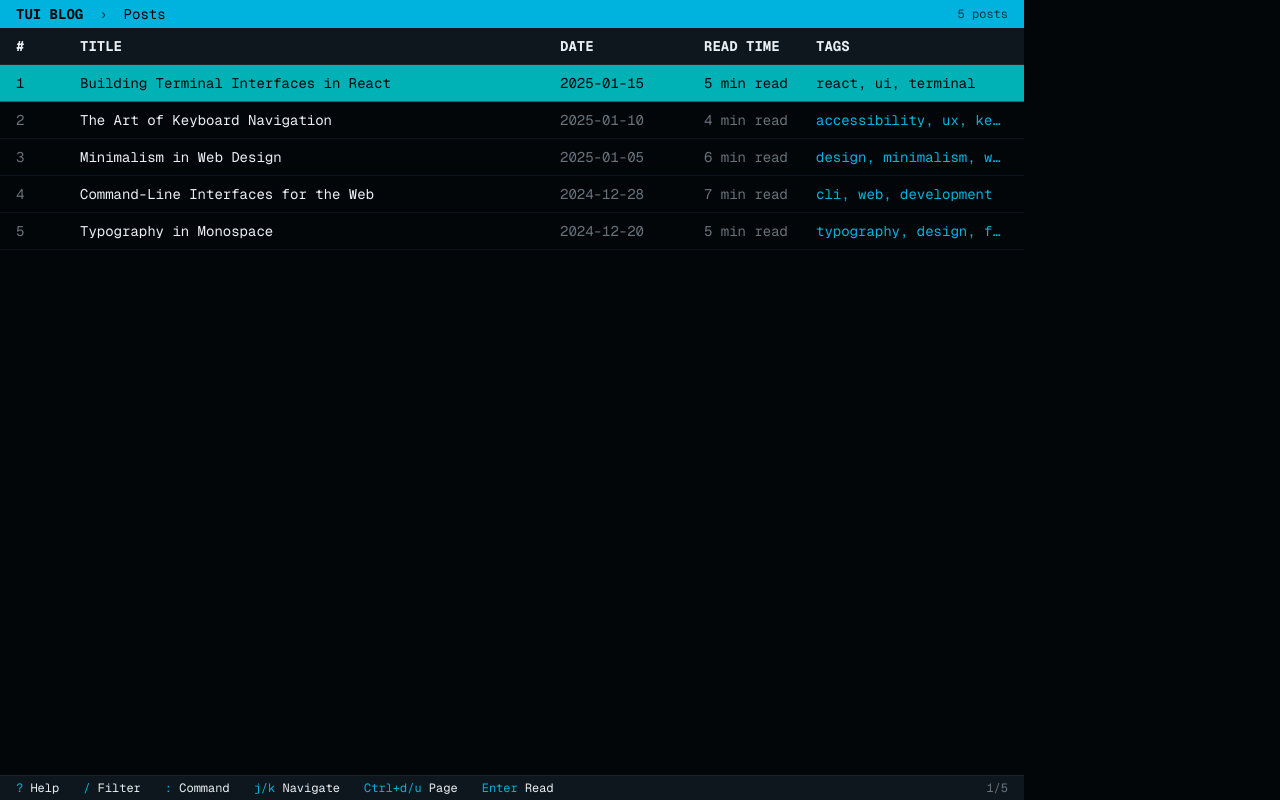
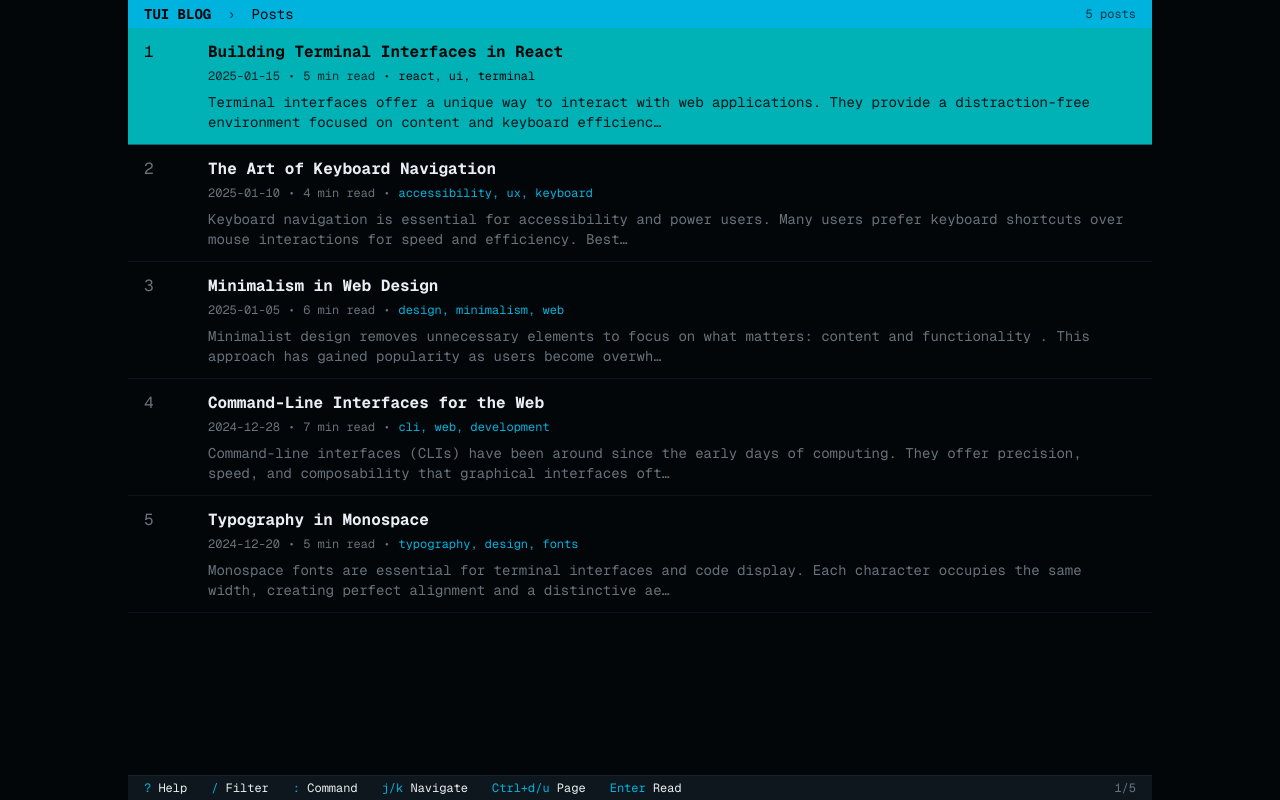
Before and after one commit to pi9x/terminal-blog, a Next.js app in the folder frontend/: page / in a window 1280 px wide. Built offline with nearby package versions, Linux system fonts and the light colour scheme.

Commit message:
Enhance UI and keyboard actions

```diff
--- a/frontend/components/terminal.tsx
+++ b/frontend/components/terminal.tsx
@@ -19,6 +19,7 @@ export default function Terminal() {
   const containerRef = useRef<HTMLDivElement>(null);
   const tableRowsRef = useRef<HTMLDivElement>(null);
   const selectedRowRef = useRef<HTMLDivElement>(null);
+  const contentRef = useRef<HTMLDivElement>(null);
 
   useEffect(() => {
     if (commandMode || isFiltering) {
@@ -48,11 +49,44 @@ export default function Terminal() {
     }
   }, [selectedIndex, currentView]);
 
+  // Keep Terminal focused for keyboard navigation without stealing focus from inputs
+  useEffect(() => {
+    const focusContainer = () => {
+      // Defer to end of event loop to avoid interfering with other focus flows
+      setTimeout(() => {
+        containerRef.current?.focus();
+      }, 0);
+    };
+
+    const isEditableTarget = (el: EventTarget | null) => {
+      const node = el as HTMLElement | null;
+      if (!node) return false;
+      if (node.isContentEditable) return true;
+      return !!node.closest(
+        'input, textarea, select, [contenteditable], [contenteditable=""], [contenteditable="true"]',
+      );
+    };
+
+    const onKeyDownCapture = (e: KeyboardEvent) => {
+      if (commandMode || isFiltering) return;
+      if (isEditableTarget(e.target)) return;
+      if (document.activeElement !== containerRef.current) {
+        focusContainer();
+      }
+    };
+
+    document.addEventListener("keydown", onKeyDownCapture, true);
+    return () => {
+      document.removeEventListener("keydown", onKeyDownCapture, true);
+    };
+  }, [commandMode, isFiltering]);
+
   const handleKeyDown = (e: React.KeyboardEvent) => {
     if (commandMode) {
       if (e.key === "Escape") {
         setCommandMode(false);
         setCommandInput("");
+        setTimeout(() => containerRef.current?.focus(), 0);
       } else if (e.key === "Enter") {
         executeCommand(commandInput);
         setCommandMode(false);
@@ -65,6 +99,7 @@ export default function Terminal() {
       if (e.key === "Escape") {
         setIsFiltering(false);
         setFilterText("");
+        setTimeout(() => containerRef.current?.focus(), 0);
       } else if (e.key === "Enter") {
         setIsFiltering(false);
       }
@@ -112,27 +147,30 @@ export default function Terminal() {
         setSelectedIndex(filteredPosts.length - 1);
       } else if (e.key === "d" && e.ctrlKey) {
         e.preventDefault();
-        const pageSize = Math.floor(
-          (tableRowsRef.current?.clientHeight || 0) / 40,
-        );
+        const jump = getPageJumpCount(1);
         setSelectedIndex((prev) =>
-          Math.min(filteredPosts.length - 1, prev + pageSize),
+          Math.min(filteredPosts.length - 1, prev + jump),
         );
       } else if (e.key === "u" && e.ctrlKey) {
         e.preventDefault();
-        const pageSize = Math.floor(
-          (tableRowsRef.current?.clientHeight || 0) / 40,
-        );
-        setSelectedIndex((prev) => Math.max(0, prev - pageSize));
+        const jump = getPageJumpCount(-1);
+        setSelectedIndex((prev) => Math.max(0, prev - jump));
       } else if (e.key === "Enter" || e.key === "l" || e.key === "ArrowRight") {
         e.preventDefault();
         setSelectedPost(filteredPosts[selectedIndex].id - 1);
         setCurrentView("post");
       }
-    } else if (currentView === "post") {
+    } else if (currentView === "post" || currentView === "help") {
       if (e.key === "Escape" || e.key === "h" || e.key === "ArrowLeft") {
         setCurrentView("list");
         setSelectedPost(null);
+        setTimeout(() => containerRef.current?.focus(), 0);
+      } else if (e.key === "j" || e.key === "ArrowDown") {
+        e.preventDefault();
+        contentRef.current?.scrollBy({ top: 60, behavior: "auto" });
+      } else if (e.key === "k" || e.key === "ArrowUp") {
+        e.preventDefault();
+        contentRef.current?.scrollBy({ top: -60, behavior: "auto" });
       }
     }
   };
@@ -160,10 +198,39 @@ export default function Terminal() {
       )
     : blogPosts;
 
+  const getPreviewText = (html: string, maxLen = 160): string => {
+    // SSR-safe: strip tags with regex instead of using DOM
+    const text = html
+      .replace(/<script[\s\S]*?<\/script>/gi, "")
+      .replace(/<style[\s\S]*?<\/style>/gi, "")
+      .replace(/<[^>]+>/g, " ");
+    const clean = text.replace(/\s+/g, " ").trim();
+    return clean.length > maxLen ? clean.slice(0, maxLen - 1) + "…" : clean;
+  };
+
+  const getPageJumpCount = (direction: 1 | -1) => {
+    const container = tableRowsRef.current;
+    if (!container) return 5;
+    const viewport = container.clientHeight;
+    const children = Array.from(container.children) as HTMLElement[];
+    let sum = 0;
+    let count = 0;
+    let i = selectedIndex;
+    while (true) {
+      i += direction;
+      if (i < 0 || i >= children.length) break;
+      const h = children[i].getBoundingClientRect().height || 0;
+      sum += h;
+      count += 1;
+      if (sum >= viewport - 24) break;
+    }
+    return Math.max(1, count);
+  };
+
   return (
     <div
       ref={containerRef}
-      className="h-full max-w-5xl bg-background text-foreground flex flex-col"
+      className="h-full max-w-5xl mx-auto bg-background text-foreground flex flex-col outline-none focus:outline-none focus-visible:outline-none ring-0 focus:ring-0 focus-visible:ring-0"
       onKeyDown={handleKeyDown}
       tabIndex={0}
     >
@@ -188,61 +255,60 @@ export default function Terminal() {
       <div className="flex-1 overflow-hidden">
         {currentView === "list" && (
           <div className="h-full flex flex-col">
-            <div className="bg-secondary px-4 py-2 flex gap-4 text-sm font-bold border-b border-border">
-              <div className="w-12">#</div>
-              <div className="flex-1">TITLE</div>
-              <div className="w-32">DATE</div>
-              <div className="w-24 hidden md:block">READ TIME</div>
-              <div className="w-48 hidden lg:block">TAGS</div>
-            </div>
-
             <div ref={tableRowsRef} className="flex-1 overflow-y-auto">
               {filteredPosts.map((post, idx) => (
                 <div
                   key={post.id}
                   ref={idx === selectedIndex ? selectedRowRef : null}
-                  className={`px-4 py-2 flex gap-4 text-sm border-b border-border/50 ${
+                  className={`px-4 py-3 border-b border-border/50 ${
                     idx === selectedIndex
                       ? "bg-accent text-accent-foreground"
                       : "hover:bg-secondary/50"
                   }`}
                 >
+                  <div className="flex gap-4">
                     <div
                       className={
                         idx === selectedIndex
-                        ? "w-12 text-accent-foreground"
-                        : "w-12 text-muted-foreground"
+                          ? "w-12 shrink-0 text-accent-foreground"
+                          : "w-12 shrink-0 text-muted-foreground"
                       }
                     >
                       {post.id}
                     </div>
-                  <div className="flex-1 truncate">{post.title}</div>
+                    <div className="flex-1 min-w-0">
+                      <div className="truncate font-bold">{post.title}</div>
                       <div
                         className={
                           idx === selectedIndex
-                        ? "w-32 text-accent-foreground"
-                        : "w-32 text-muted-foreground"
+                            ? "text-accent-foreground/80 text-xs mt-1"
+                            : "text-muted-foreground text-xs mt-1"
                         }
                       >
-                    {post.date}
+                        <span>{post.date}</span>
+                        <span className="mx-2">•</span>
+                        <span>{post.readTime}</span>
+                        <span className="mx-2">•</span>
+                        <span
+                          className={
+                            idx === selectedIndex
+                              ? "text-accent-foreground"
+                              : "text-info"
+                          }
+                        >
+                          {post.tags.join(", ")}
+                        </span>
                       </div>
                       <div
                         className={
                           idx === selectedIndex
-                        ? "w-24 text-accent-foreground hidden md:block"
-                        : "w-24 text-muted-foreground hidden md:block"
+                            ? "mt-2 text-sm text-accent-foreground/90"
+                            : "mt-2 text-sm text-muted-foreground"
                         }
                       >
-                    {post.readTime}
+                        {getPreviewText(post.content)}
                       </div>
-                  <div
-                    className={
-                      idx === selectedIndex
-                        ? "w-48 truncate text-accent-foreground hidden lg:block"
-                        : "w-48 text-info truncate hidden lg:block"
-                    }
-                  >
-                    {post.tags.join(", ")}
+                    </div>
                   </div>
                 </div>
               ))}
@@ -251,7 +317,7 @@ export default function Terminal() {
         )}
 
         {currentView === "post" && selectedPost !== null && (
-          <div className="h-full overflow-y-auto px-6 py-4">
+          <div ref={contentRef} className="h-full overflow-y-auto px-6 py-4">
             <div className="max-w-5xl">
               <h1 className="text-2xl font-bold text-accent mb-2">
                 {blogPosts[selectedPost].title}
@@ -276,7 +342,7 @@ export default function Terminal() {
         )}
 
         {currentView === "help" && (
-          <div className="h-full overflow-y-auto px-6 py-4">
+          <div ref={contentRef} className="h-full overflow-y-auto px-6 py-4">
             <div className="max-w-5xl space-y-6">
               <div>
                 <h2 className="text-xl font-bold text-accent mb-4">
@@ -353,12 +419,16 @@ export default function Terminal() {
           <span>
             <span className="text-info">?</span> Help
           </span>
+          {currentView === "list" && (
             <span>
               <span className="text-info">/</span> Filter
             </span>
+          )}
+          {(currentView === "list" || currentView === "help") && (
             <span>
               <span className="text-info">:</span> Command
             </span>
+          )}
           {currentView === "list" && (
             <>
               <span>
@@ -373,9 +443,14 @@ export default function Terminal() {
             </>
           )}
           {currentView === "post" && (
+            <>
+              <span>
+                <span className="text-info">j/k</span> Scroll
+              </span>
               <span>
                 <span className="text-info">Esc</span> Back
               </span>
+            </>
           )}
         </div>
         <div className="text-muted-foreground">
@@ -384,8 +459,8 @@ export default function Terminal() {
         </div>
       </div>
 
-      {commandMode && (
-        <div className="absolute bottom-0 left-0 right-0 bg-primary text-primary-foreground px-4 py-2 flex items-center gap-2">
+      {commandMode && currentView !== "post" && (
+        <div className="absolute bottom-0 left-0 right-0 bg-primary text-primary-foreground px-4 py-2 flex items-center gap-2 max-w-5xl mx-auto">
           <span>:</span>
           <input
             ref={commandInputRef}
@@ -398,8 +473,8 @@ export default function Terminal() {
         </div>
       )}
 
-      {isFiltering && (
-        <div className="absolute bottom-0 left-0 right-0 bg-accent text-accent-foreground px-4 py-2 flex items-center gap-2">
+      {isFiltering && currentView === "list" && (
+        <div className="absolute bottom-0 left-0 right-0 bg-accent text-accent-foreground px-4 py-2 flex items-center gap-2 max-w-5xl mx-auto">
           <span>/</span>
           <input
             ref={commandInputRef}
```
Lines whose indentation alone changed are shown as unchanged.
